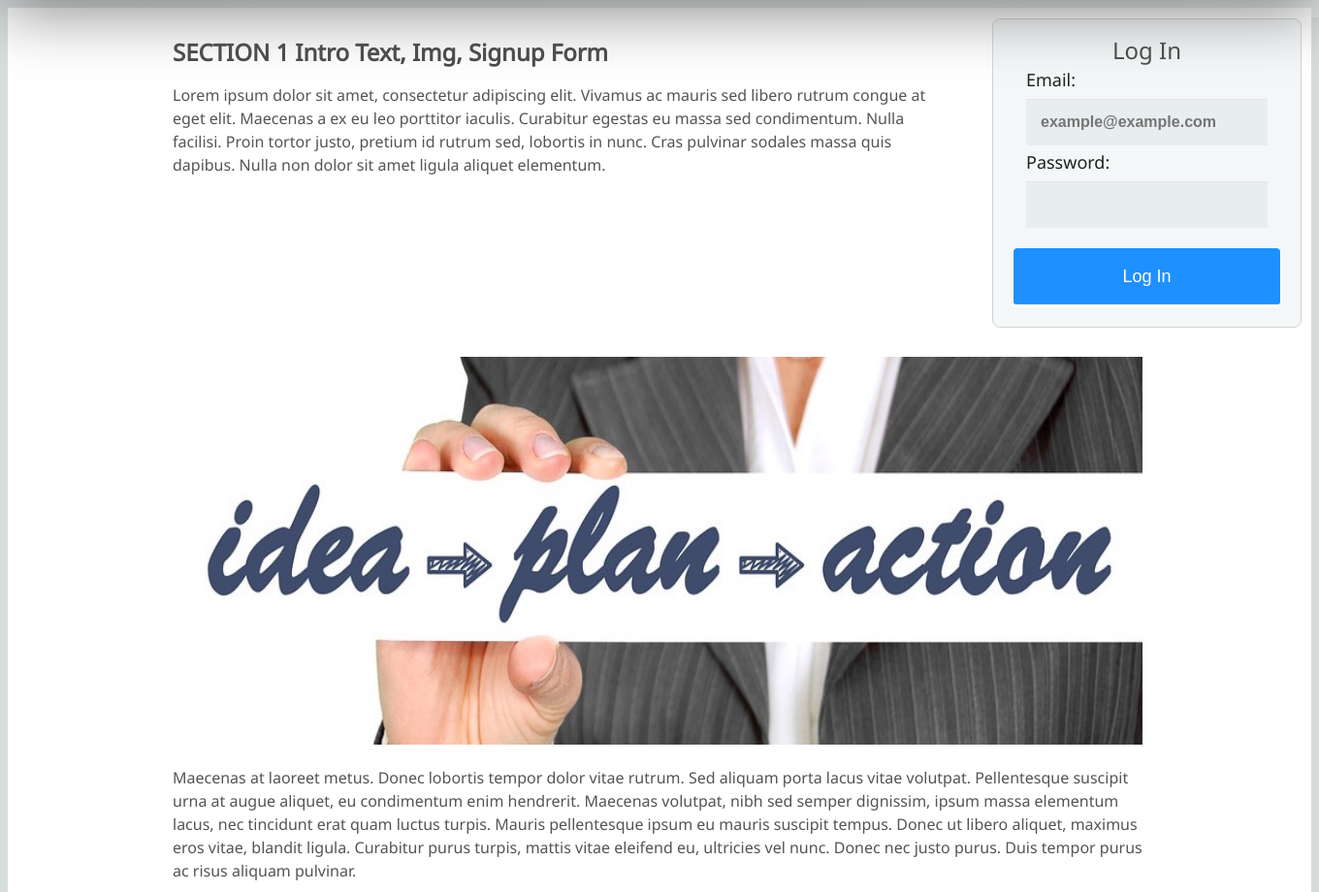
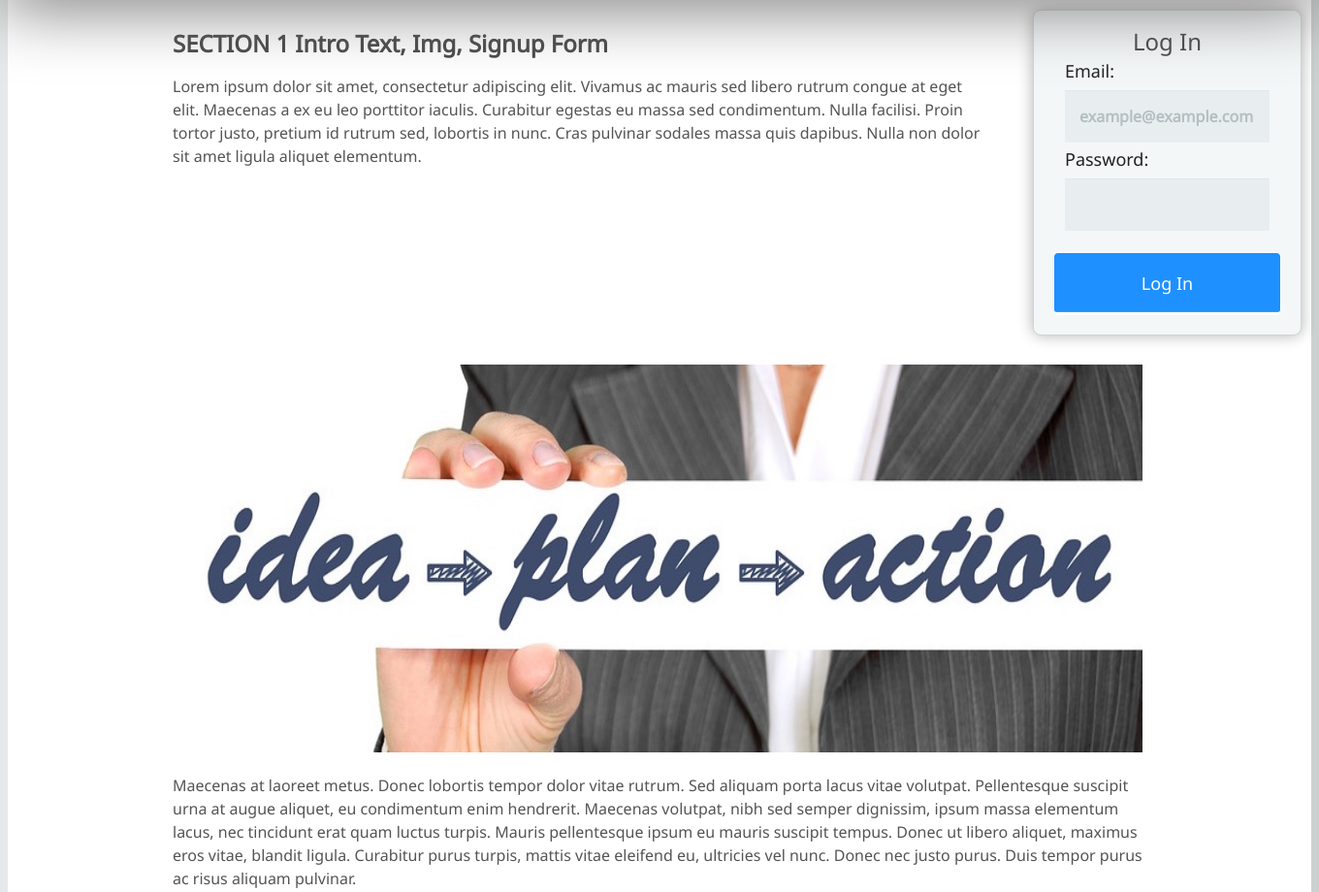
Before and after one commit to mcrosby114/KanbanGrid, a PHP site: page / in a window 1360 px wide. Shown: the part 60-980 px from the top of the page at 97% size. Run offline with PHP 8.4, Linux system fonts and the light colour scheme.

Commit message:
CSS positioning fixes

```diff
--- a/css/forms.css
+++ b/css/forms.css
@@ -11,7 +11,7 @@
   max-width:440px!important;
   min-height:100%;
   padding-top:60px;
-  padding-bottom:50%;
+  /*padding-bottom:50%;*/
   /*display:inline-block;*/
 }
 
@@ -19,6 +19,7 @@
   margin: 10px 10px 30px 50px;
   float:right;
   max-width:350px!important;
+  /*box-shadow:0 0 15px rgba(0,0,0,0.3);*/
 }
 
 input[type="password"].indexpg-form{
@@ -33,7 +34,7 @@ fieldset.indexpg-form{
   margin-bottom: 5px;
 }
 
-form {
+form.centerForm {
   font-weight:600;
   display:block;
   padding: 10px 20px;
@@ -42,6 +43,22 @@ form {
   border-style:solid;
   border-width:thin;
   border-color:lightgrey;
+  box-shadow:7px 7px 55px rgba(0,0,0,0.55);
+}
+
+form.smallForm{
+  margin: 10px 10px 30px 50px;
+  float:right;
+  max-width:350px!important;
+  font-weight:500;
+  display:block;
+  padding: 10px 20px;
+  background: #f4f7f8;
+  border-radius: 8px;
+  border-style:solid;
+  border-width:thin;
+  border-color:lightgrey;
+  box-shadow:0 0 15px rgba(0,0,0,0.3);
 }
 
 .login-pg-background{
@@ -57,12 +74,17 @@ form {
   /*background-image: url(../images/light-orange.png);*/
   /*background-image: url(../images/orange-abstract.jpg);*/
   background-size:cover;
+  position:absolute;
+  top:60px;
+  bottom:0px;
+  left:0px;
+  right:0px;
 }
 
 .signup-pg-background{
   background-color:whitesmoke;
-  /*background-image: url(../images/aquaradiance_1024x768.jpg);*/
-  background-image: url(../images/blueprint_1600x1200.jpg);
+  background-image: url(../images/aquaradiance_1024x768.jpg);
+  /*background-image: url(../images/blueprint_1600x1200.jpg);*/
   background-size: cover;
   /*background-color:whitesmoke;
   background-image: url(../images/light-blue-0.svg);
@@ -70,6 +92,11 @@ form {
   /*background-image: url(../images/light-orange.png);*/
   /*background-image: url(../images/orange-abstract.jpg);*/
   background-size:cover;
+  position:absolute;
+  top:60px;
+  bottom:0px;
+  left:0px;
+  right:0px;
 }
 
 .formTitle{
--- a/css/style.css
+++ b/css/style.css
@@ -1,27 +1,24 @@
 html {
   background-color: #e6e9e9;
-  background-image: -webkit-linear-gradient(270deg,rgb(230,233,233) 0%,rgb(216,221,221) 100%);
   background-image: linear-gradient(270deg,rgb(230,233,233) 0%,rgb(216,221,221) 100%);
   -webkit-font-smoothing: antialiased;
   min-height:100%;
-  /*min-width:100%;*/
+	position:relative;
+	display:block;
+	margin: 0 8px 8px 8px;
 }
 
 body {
-  /*min-height:100%;*/
-  /*height:100%;*/
-  /*width:inherit;*/
-  /*display:inline-block;*/
-  position: relative;
-  top: 60px;
-  padding: 1px 0 0 0;
+	display:inline-block;
+	min-width:100%;
+	min-height:100%;
+  padding: 60px 0 50px 0;
   color: #545454;
   background-color: #ffffff;
   font-size: 16px;
   line-height: 1.5em;
   box-shadow: 10px 10px rgba(0, 0, 0, 0.06);
   font-family: 'Noto Sans', sans-serif;
-  /*display:inline-block;*/
   /*font-family: 'Maven Pro', sans-serif;*/
   /*font-family: 'Oxygen', sans-serif;*/
   /*font-family: 'Source Sans Pro', sans-serif;*/
@@ -64,6 +61,7 @@ nav{
   min-width:50em;
   width:100%;
   overflow:hidden;
+	z-index:1;
 }
 
 a.banner-logo-container {
@@ -154,11 +152,13 @@ footer{
   background-color:darkgoldenrod;
   color:aliceblue;
   font-weight:700;
-  margin: 0px 0px 0px 0px;
-  padding: 0px 0px 0px 0px;
-  position:relative;
+  /*margin: 0 0 4px 0;*/
+  /*padding: 0 0 0 0;*/
+  position:absolute;
   bottom:0px;
-  width:100%;
+	right:0px;
+	left:0px;
+  /*width:100%;*/
 }
 
 footer > ul{
--- a/index.php
+++ b/index.php
@@ -2,9 +2,10 @@
 
 <?php require_once("php_includes/header.php"); ?>
 
+
   <body>
-  <div id="indexpg-form-wrapper">
-    <form class="formClass" action="login_handler.php" method="post">
+    <!-- <div id="indexpg-form-wrapper"> -->
+      <form class="smallForm" action="login_handler.php" method="post">
         <h2 class="formTitle">Log In</h2>
           <?php
           if(isset($_SESSION["email_error"])) {
@@ -28,7 +29,7 @@
           </fieldset>
           <button type="submit" name="LogIn_Pressed">Log In</button>
         </form>
-    </div>
+      <!-- </div> -->
 
       <div class="bodysection" id="sec1">
         <h2>SECTION 1 Intro Text, Img, Signup Form</h2>
--- a/login.php
+++ b/login.php
@@ -5,9 +5,10 @@
   if(!isset($_SESSION)) session_start();
 ?>
 
-<body class="login-pg-background">
+<body>
+  <div class="login-pg-background">
     <div id="form-wrapper">
-        <form class="formClass" action="login_handler.php" method="post">
+        <form class="centerForm" action="login_handler.php" method="post">
 
           <h1 class="formTitle">Log In</h1>
 
@@ -39,6 +40,7 @@
 
         </form>
     </div>
+  </div>
 </body>
 
 
--- a/php_includes/header.php
+++ b/php_includes/header.php
@@ -3,6 +3,7 @@
 <head>
   <meta charset="utf-8">
   <title>KanbanGrid - <?= $thisPage; ?></title>
+  <link rel="stylesheet" href="css/normalize.css" type="text/css"/>
   <link rel="stylesheet" href="css/style.css" type="text/css"/>
   <link rel="stylesheet" href="css/forms.css" type="text/css"/>
   <link href='https://fonts.googleapis.com/css?family=Noto+Sans' rel='stylesheet' type='text/css'>
--- a/signup.php
+++ b/signup.php
@@ -6,9 +6,10 @@
 ?>
 
 
-<body class="signup-pg-background">
+<body>
+  <div class="signup-pg-background">
     <div id="form-wrapper">
-        <form class="formClass" action="login_handler.php" method="post">
+        <form class="centerForm" action="login_handler.php" method="post">
 
           <h1 class="formTitle">Sign Up</h1>
 
@@ -40,6 +41,7 @@
 
         </form>
     </div>
+  </div>
 </body>
 
 <?php require_once("php_includes/footer.php"); ?>
```
Also changed, not shown: css/normalize.css (added). Lines whose indentation alone changed are shown as unchanged.
